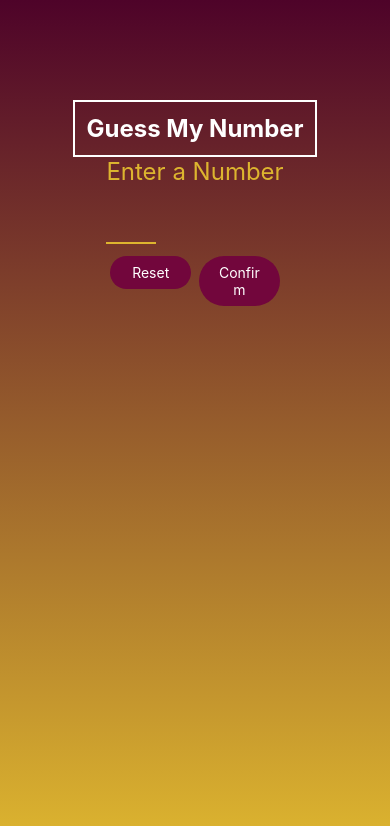
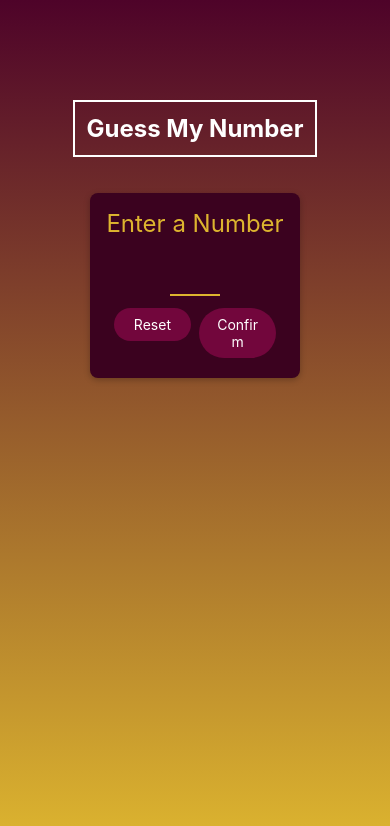
Before and after one commit to Ardad2/numberGuessingGame, a React Native app: screen / in a window 390 px wide. Shown: the top 826 px of the page. Built offline with nearby package versions, Linux system fonts and the light colour scheme.

Commit message:
added flex to the buttons

```diff
--- a/components/ui/Card.js
+++ b/components/ui/Card.js
@@ -1,13 +1,14 @@
-import { StyleSheet } from 'react-native';
+import { View, StyleSheet } from 'react-native';
+import Colors from '../../constants/colors';
 
 function Card({children}) {
-    return <View style={styles.inputContainer}>{children}</View>;
+    return <View style={styles.card}>{children}</View>;
 }
 
 export default Card;
 
 const styles = StyleSheet.create({
-    inputContainer: {
+    card: {
         justifyContent: 'center',
        alignItems: 'center',
         marginTop : 36,
--- /dev/null
+++ b/components/ui/InstructionTest.js
@@ -0,0 +1,16 @@
+import {Text, StyleSheet } from 'react-native';
+import Colors from '../../constants/colors';
+
+
+function InstructionText({children}) {
+    return <Text style={styles.instructionText}>{children}</Text>
+}
+
+export default InstructionText;
+
+const styles = StyleSheet.create({
+    instructionText: {
+        color: Colors.accent500,
+        fontSize: 24
+    }
+})
--- a/screens/GameScreen.js
+++ b/screens/GameScreen.js
@@ -1,9 +1,11 @@
 import { useState, useEffect } from 'react';
-import { View, Text, StyleSheet, Alert } from 'react-native';
+import { View, StyleSheet, Alert } from 'react-native';
 
 import NumberContainer from '../components/game/NumberContainer';
 import PrimaryButton from '../components/ui/PrimaryButton';
 import Title from '../components/ui/Title';
+import InstructionText from '../components/ui/InstructionTest';
+import Card from '../components/ui/Card';
 
 function generateRandomBetween(min, max, exclude)
  {
@@ -58,17 +60,21 @@ function GameScreen({userNumber, onGameOver}) {
     <View style={styles.screen}>
         <Title>Opponent's Guess</Title>
         <NumberContainer>{currentGuess}</NumberContainer>
-        <View>
-            <Text>Higher or lower?</Text>
+        <Card>
+            <InstructionText>Higher or lower?</InstructionText>
             <View>
+            <View style={styles.buttonContainer}>
             <PrimaryButton onPress={nextGuessHandler.bind(this, 'lower')}>
                 -
             </PrimaryButton>
+            </View>
+            <View style={styles.buttonContainer}>
             <PrimaryButton onPress={nextGuessHandler.bind(this, 'greater')}>
                 +
                 </PrimaryButton>
+                </View>
             </View>
-        </View>
+        </Card>
         {/*<View>LOG ROUNDS</View>*/}
     </View>
     );
@@ -81,4 +87,7 @@ const styles = StyleSheet.create({
         flex: 1,
         padding: 24
     },
+    buttonsContainer: {
+        flexDirection: 'row',
+    },
 });
--- a/screens/StartGameScreen.js
+++ b/screens/StartGameScreen.js
@@ -4,6 +4,8 @@ import { TextInput, StyleSheet, View, Alert, Text} from 'react-native';
 import PrimaryButton from '../components/ui/PrimaryButton'
 import Title from '../components/ui/Title'
 import Colors from '../constants/colors'
+import Card from '../components/ui/Card'
+import InstructionText from '../components/ui/InstructionTest';
 
 function StartGameScreen({onPickNumber}) {
     const [enteredNumber, setEnteredNumber] = useState('');
@@ -34,8 +36,8 @@ function StartGameScreen({onPickNumber}) {
     return (
         <View style={styles.rootContainer}>
             <Title>Guess My Number</Title>
-        <View style = {styles.inputContainer}>
-            <Text style={styles.instructionText}>Enter a Number</Text>
+        <Card>
+            <InstructionText>Enter a Number</InstructionText>
             <TextInput
             style={styles.numberInput}
             maxLength={2}
@@ -54,7 +56,7 @@ function StartGameScreen({onPickNumber}) {
                 <PrimaryButton onPress={confirmInputHandler} >Confirm</PrimaryButton>
                 </View>
             </View>
-        </View>
+        </Card>
         </View>
     );
 }
@@ -67,11 +69,6 @@ const styles = StyleSheet.create({
         marginTop: 100,
         alignItems: 'center'
     },
-    instructionText: {
-        color: Colors.accent500,
-        fontSize: 24
-    },
-
     numberInput: {
         height: 50,
         width: 50,
```
